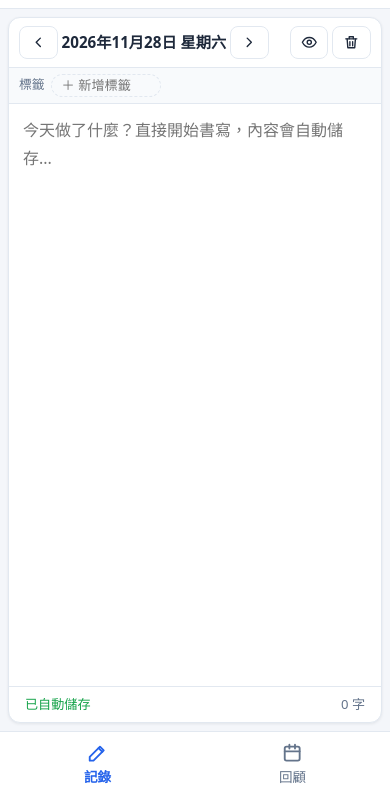
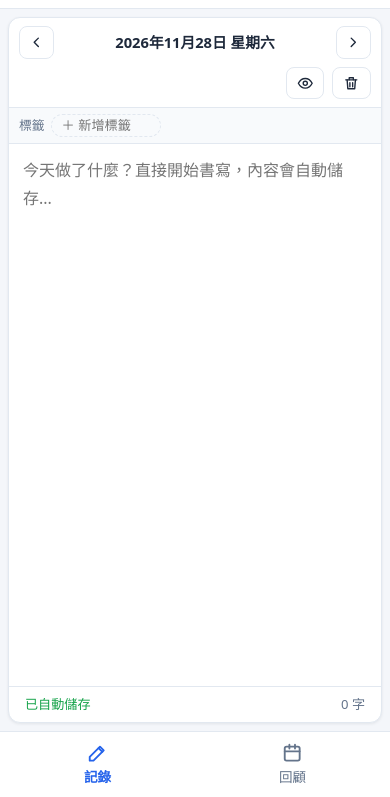
Before and after one commit to mch000534/daily_work_log, a plain HTML site: page index.html in a window 390 px wide. Shown: the part 47-844 px from the top of the page. Drawn offline with Linux system fonts and the light colour scheme.

Commit message:
修正：手機版日期與按鈕重疊，窄螢幕日期列改為兩行

```diff
--- a/index.html
+++ b/index.html
@@ -381,11 +381,20 @@ button:focus-visible, input:focus-visible, select:focus-visible, textarea:focus-
   #preview { font-size: 1rem; padding: 12px 14px; }
   .editor-head { padding: 8px 10px; }
   .tags-bar { padding: 6px 10px; }
-  .date-title { font-size: .95rem; white-space: nowrap; padding: 0 2px; }
+  .date-title { font-size: .95rem; white-space: nowrap; padding: 0 2px; overflow: hidden; text-overflow: ellipsis; }
   .today-badge { display: none !important; }
   .editor-head { flex-wrap: nowrap; gap: 4px; }
   .date-nav { min-width: 0; gap: 2px; }
   #gotoTodayBtn { padding: 7px 8px; font-size: .82rem; }
+}
+
+/* 窄螢幕：日期列與操作按鈕分兩行，避免日期文字擠壓重疊 */
+@media (max-width: 560px) {
+  .editor-head { flex-wrap: wrap; justify-content: flex-end; gap: 8px; }
+  .date-nav { flex: 1 1 100%; justify-content: space-between; }
+  .date-nav .btn.icon { padding: 7px 8px; }
+  .date-title { flex: 1 1 auto; text-align: center; font-size: .92rem; }
+  .editor-head > .spacer { display: none; }
 }
 </style>
 </head>
```
Also changed, not shown: 1 other file.
